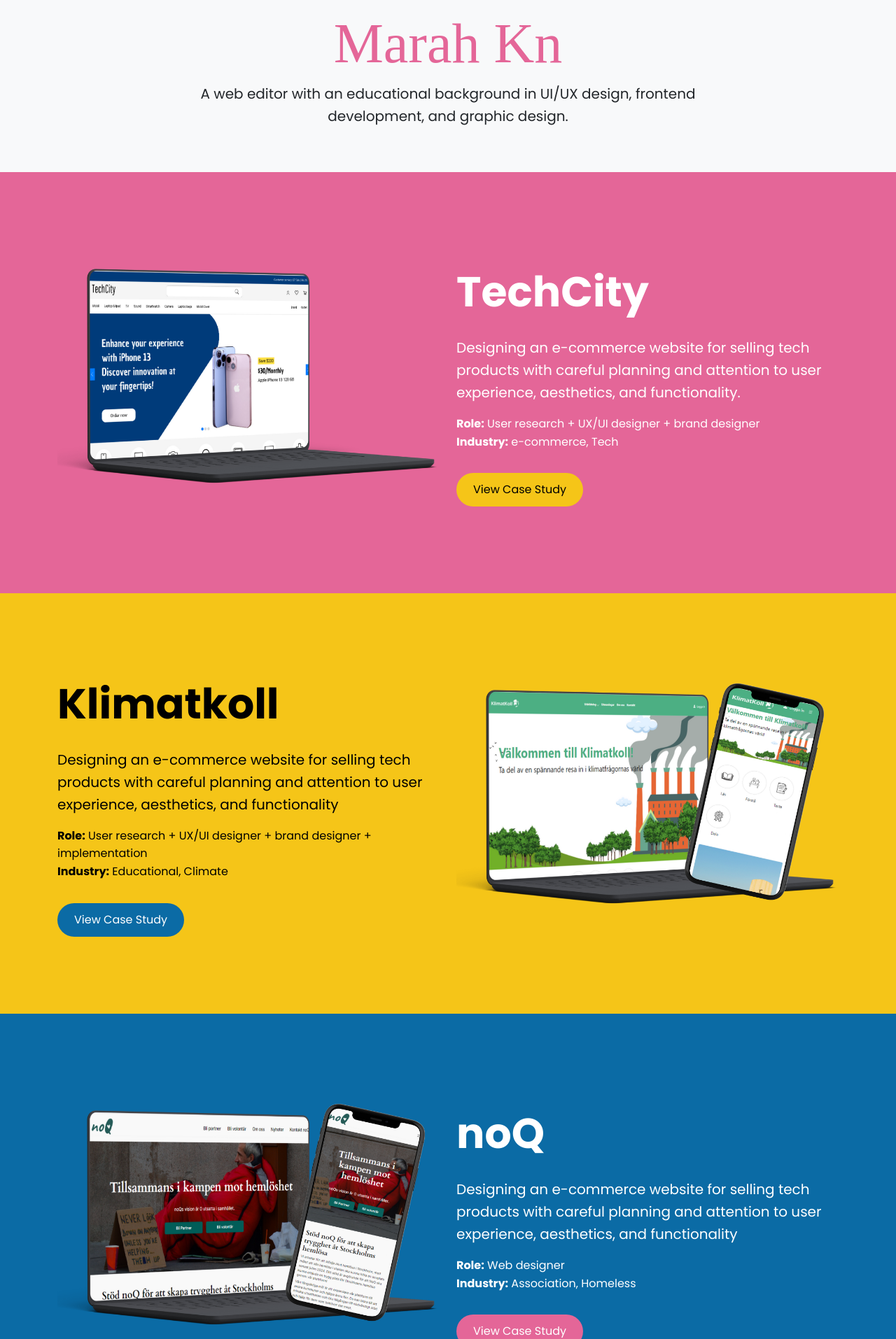
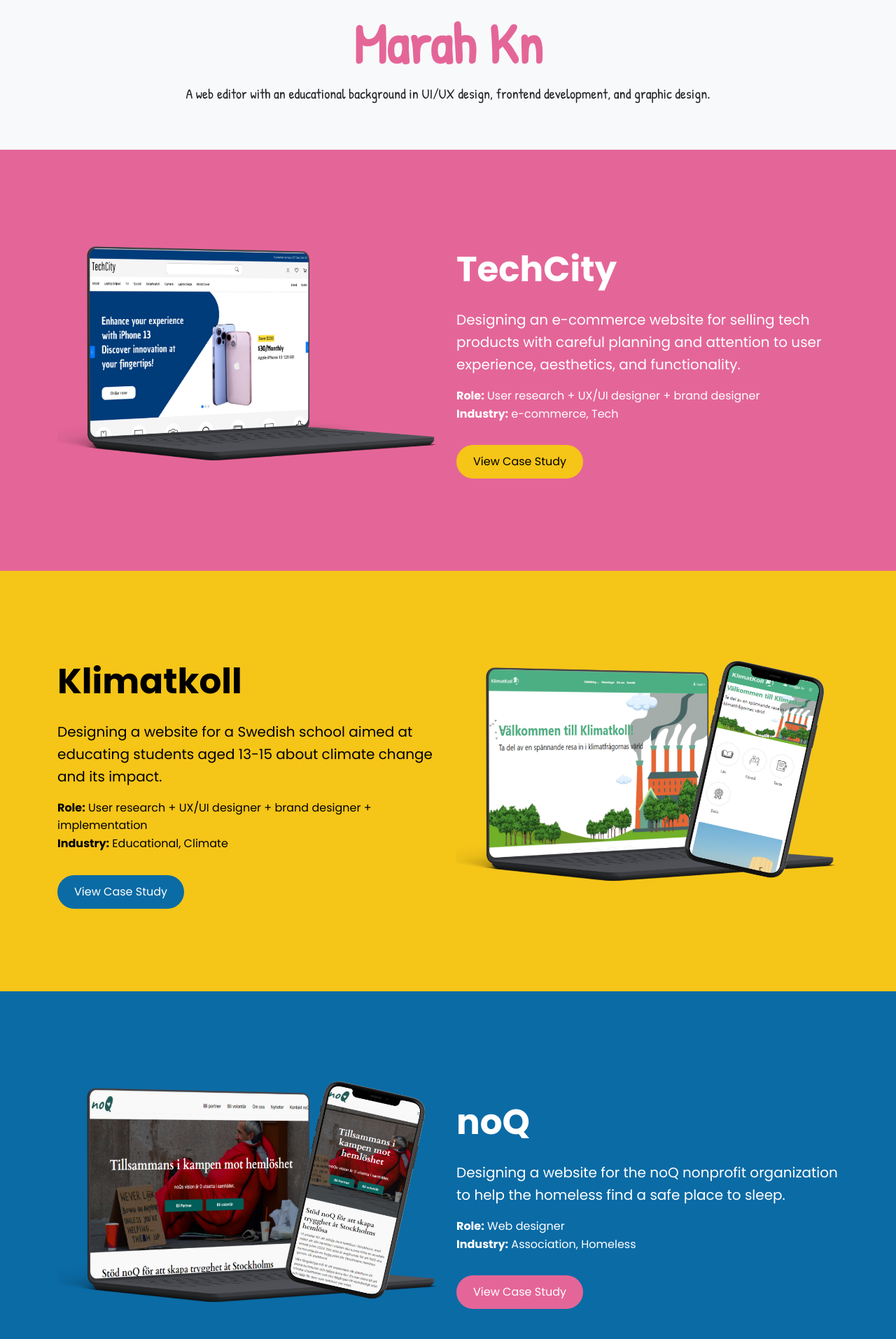
Before and after one commit to Marahkny/Marahs-portofolio, a React (Create React App) app: page / in a window 1280 px wide. Shown: the part 186-2100 px from the top of the page at 70% size. Built offline with nearby package versions, Linux system fonts and the light colour scheme.

Commit message:
Updated styles and fixed layout

```diff
--- a/src/home/case.js
+++ b/src/home/case.js
@@ -8,11 +8,11 @@
     <>
     <section className=" py-5" style={{ backgroundColor: '#E46698', color: '#ffffff' }}>
       <Container className="py-5">
-        <Row className="align-items-center">
+        <Row className=" justify-content-center align-items-center">
           {/* Bild på vänster sida */}
           <Col lg={6} md={12} className="text-center">
             <img
-              src="/Photos/Namnlös design (47).png"  // Byt ut till korrekt bildväg
+              src="/Photos/Namnlös design (47).png"
               alt="TechCity"
               className="img-fluid"
 
@@ -20,8 +20,8 @@
           </Col>
 
           {/* Text och knapp på höger sida */}
-          <Col lg={6} md={12} className="text-lg-start text-center mt-4 mt-lg-0">
-          <p style={{ fontSize: '60px', fontWeight: 'bold' }}>TechCity</p>
+          <Col lg={6} md={12} className="text-lg-start  mt-4 mt-lg-0">
+          <p style={{ fontSize: '50px', fontWeight: 'bold' }}>TechCity</p>
 
             <p style={{ fontSize: '20px' }}>
               Designing an e-commerce website for selling tech products with careful planning and attention to user experience, aesthetics, and functionality.
@@ -53,16 +53,25 @@
       </Container>
     </section>
 
-    <section className=" py-5" style={{ backgroundColor: '#F5C518', color: 'black' }}>
-      <Container className=" py-5">
-        <Row className="align-items-center">
+    <section className="py-5" style={{ backgroundColor: '#F5C518', color: 'black' }}>
+  <Container className="py-5">
+    <Row className="justify-content-center align-items-center">
 
+      {/* Bild visas först på små skärmar, men efter text på stora skärmar */}
+      <Col lg={6} md={12} className="text-center order-1 order-lg-2">
+        <img
+          src="/Photos/Namnlös design (49).png"
+          alt="TechCity"
+          className="img-fluid"
+        />
+      </Col>
 
-          {/* Text och knapp på höger sida */}
-          <Col lg={6} md={12} className="text-lg-start text-center mt-4 mt-lg-0">
-            <p style={{ fontSize: '60px', fontWeight: 'bold' }}>Klimatkoll</p>
+      {/* Text visas först på stora skärmar, men efter bild på små skärmar */}
+      <Col lg={6} md={12} className="text-lg-start mt-4 mt-lg-0 order-2 order-lg-1">
+        <p style={{ fontSize: '50px', fontWeight: 'bold' }}>Klimatkoll</p>
         <p style={{ fontSize: '20px' }}>
-            Designing an e-commerce website for selling tech products with careful planning and attention to user experience, aesthetics, and functionality            </p>
+          Designing a website for a Swedish school aimed at educating students aged 13-15 about climate change and its impact.
+        </p>
         <p>
           <strong>Role:</strong> User research + UX/UI designer + brand designer + implementation <br />
           <strong>Industry:</strong> Educational, Climate
@@ -70,35 +79,22 @@
         <Button
           href="#Techcity"
           className="mt-3 no-border-button"
-  style={{ backgroundColor: '#0B6BA5',
-
-    border: 'none', // Tar bort bordern
-    padding: '12px 24px', // Lägger till padding
-    borderRadius: '50px'
-  }}
+          style={{ backgroundColor: '#0B6BA5', border: 'none', padding: '12px 24px', borderRadius: '50px' }}
         >
           View Case Study
         </Button>
+      </Col>
 
-          </Col>
-            {/* Bild på vänster sida */}
-            <Col lg={6} md={12} className="text-center">
-            <img
-              src="/Photos/Namnlös design (49).png"  // Byt ut till korrekt bildväg
-              alt="TechCity"
-              className="img-fluid"
-
-            />
-          </Col>
     </Row>
   </Container>
 </section>
 
+
     <section className=" py-5" style={{ backgroundColor: '#0B6BA5', color: '#ffffff' }}>
       <Container className=" py-5">
-        <Row className="align-items-center">
+        <Row className=" justify-content-center align-items-center">
           {/* Bild på vänster sida */}
-          <Col lg={6} md={12} className="text-center">
+          <Col lg={6} md={12} >
             <img
               src="/Photos/Namnlös design (48).png"  // Byt ut till korrekt bildväg
               alt="TechCity"
@@ -108,10 +104,10 @@
           </Col>
 
           {/* Text och knapp på höger sida */}
-          <Col lg={6} md={12} className="text-lg-start text-center mt-4 mt-lg-0">
-            <p style={{ fontSize: '60px', fontWeight: 'bold' }}>noQ</p>
+          <Col lg={6} md={12} className="text-lg-start  mt-4 mt-lg-0">
+            <p style={{ fontSize: '50px', fontWeight: 'bold' }}>noQ</p>
             <p style={{ fontSize: '20px' }}>
-            Designing an e-commerce website for selling tech products with careful planning and attention to user experience, aesthetics, and functionality            </p>
+            Designing a website for the noQ nonprofit organization to help the homeless find a safe place to sleep.       </p>
             <p>
               <strong>Role:</strong> Web designer  <br />
               <strong>Industry:</strong> Association, Homeless
--- a/src/home/herobild.js
+++ b/src/home/herobild.js
@@ -12,8 +12,8 @@
   Hello! I’m
 </h1>
 
-              <h2 className="display-1" style={{color:'#e46698' }}>Marah Kn</h2>
-              <p className="lead" style={{fontSize:'20px'}}>
+              <h2 className="display-1" style={{color:'#e46698', fontFamily: 'Patrick Hand, cursive', fontWeight:'bold'  }}>Marah Kn</h2>
+              <p className="lead" style={{fontSize:'20px', fontFamily: 'Patrick Hand, cursive'}}>
                 A web editor with an educational background in UI/UX design, frontend development, and graphic design.
               </p>
             </Col>
--- a/src/tech/sektion.js
+++ b/src/tech/sektion.js
@@ -11,7 +11,7 @@
           {/* Left Section */}
           <Col xs={12} md={6} className="text-center">
             <img
-              src="/Photos/Namnlös design (47).png"
+              src="/Photos/GIF.gif"
               alt="Techcity"
               className="img-fluid mb-3"
               style={{ borderRadius: '15px', height: 'auto' }}
```
Also changed, not shown: 1 other file (tests, documents, lock files or other folders). Lines whose indentation alone changed are shown as unchanged.
